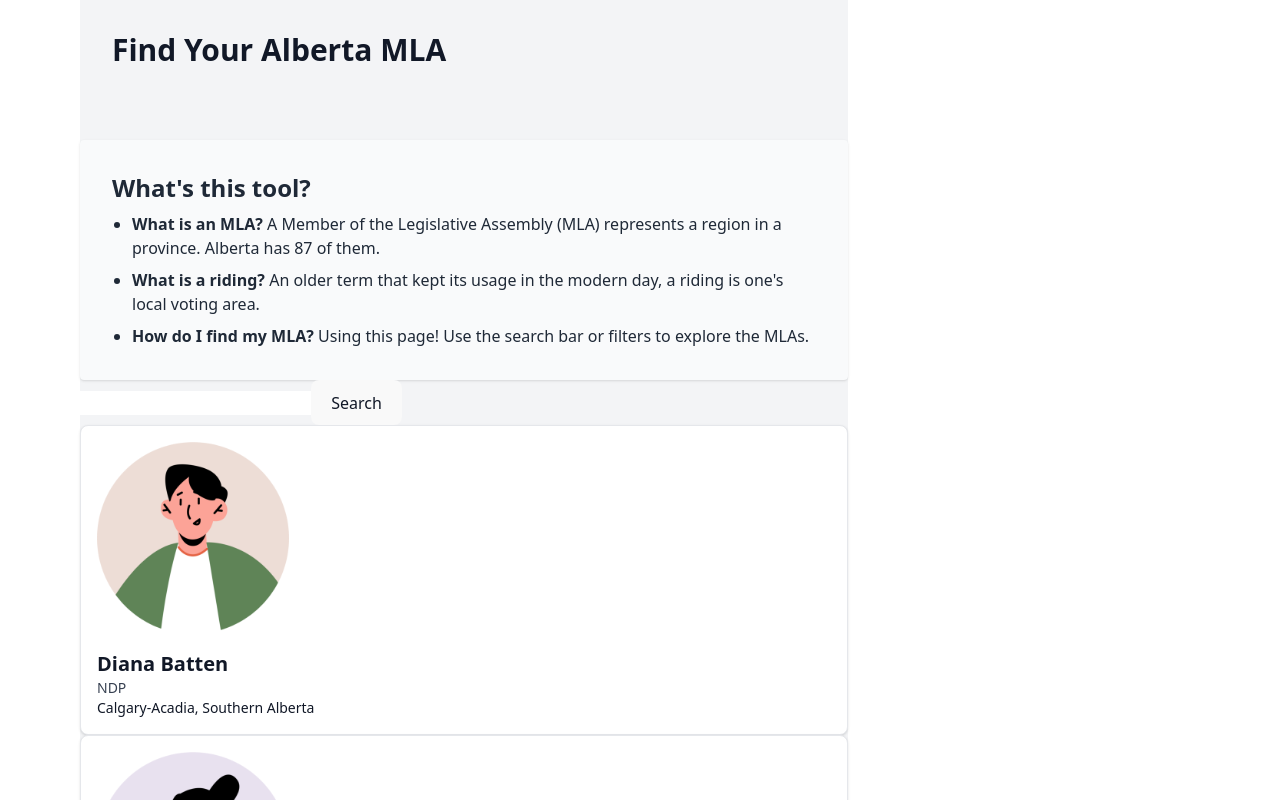
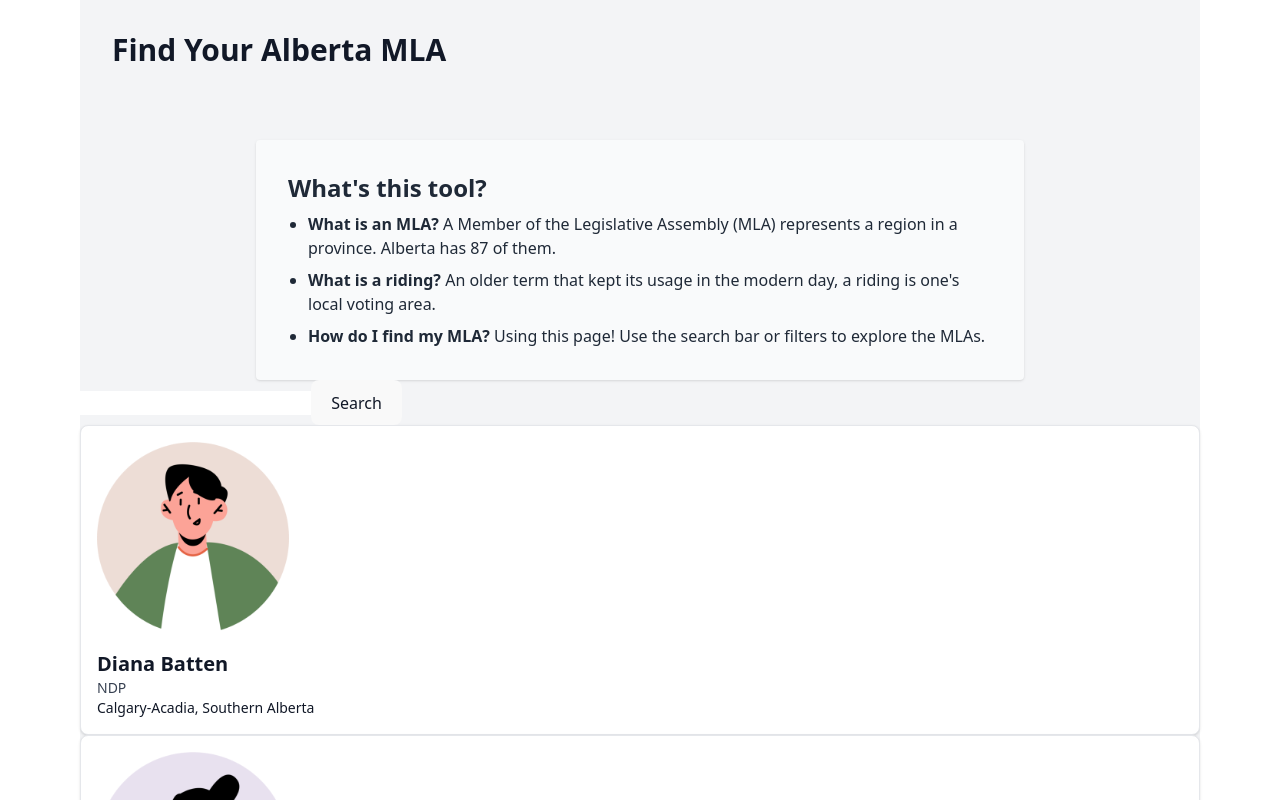
Before and after one commit to kobexamoh/mla-finder, a React (Vite) app: page / in a window 1280 px wide. Shown: the top 800 px of the page. Built offline with nearby package versions, Linux system fonts and the light colour scheme.

Commit message:
Update container reset

```diff
--- a/src/index.css
+++ b/src/index.css
@@ -70,3 +70,11 @@ button:focus-visible {
     background-color: #f9f9f9;
   }
 }
+
+/* sort of reset for container styling */
+html, body, #root {
+  height: 100%;
+  width: 100%;
+  margin: 0;
+  padding: 0;
+}
```
